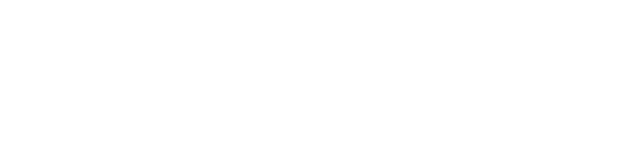
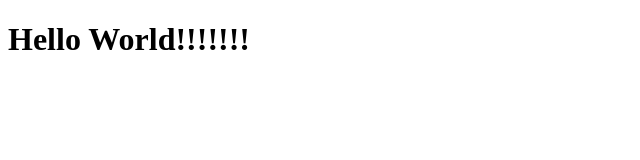
Before and after one commit to zen77/prettypage, a plain HTML site: page index.html in a window 1280 px wide. Shown: the whole page, without its empty margins (0-640 px from the left). Drawn offline with Linux system fonts and the light colour scheme.

Commit message:
asdfasdf
sadfasdf

```diff
--- a/index.html
+++ b/index.html
@@ -6,7 +6,9 @@
 
 </head>
 <body>
-    <header> </header>
+    <header>
+        <h1> Hello World!!!!!!!</h1>
+         </header>
     <main> </main>
     <footer> </footer>
 </body>
```
